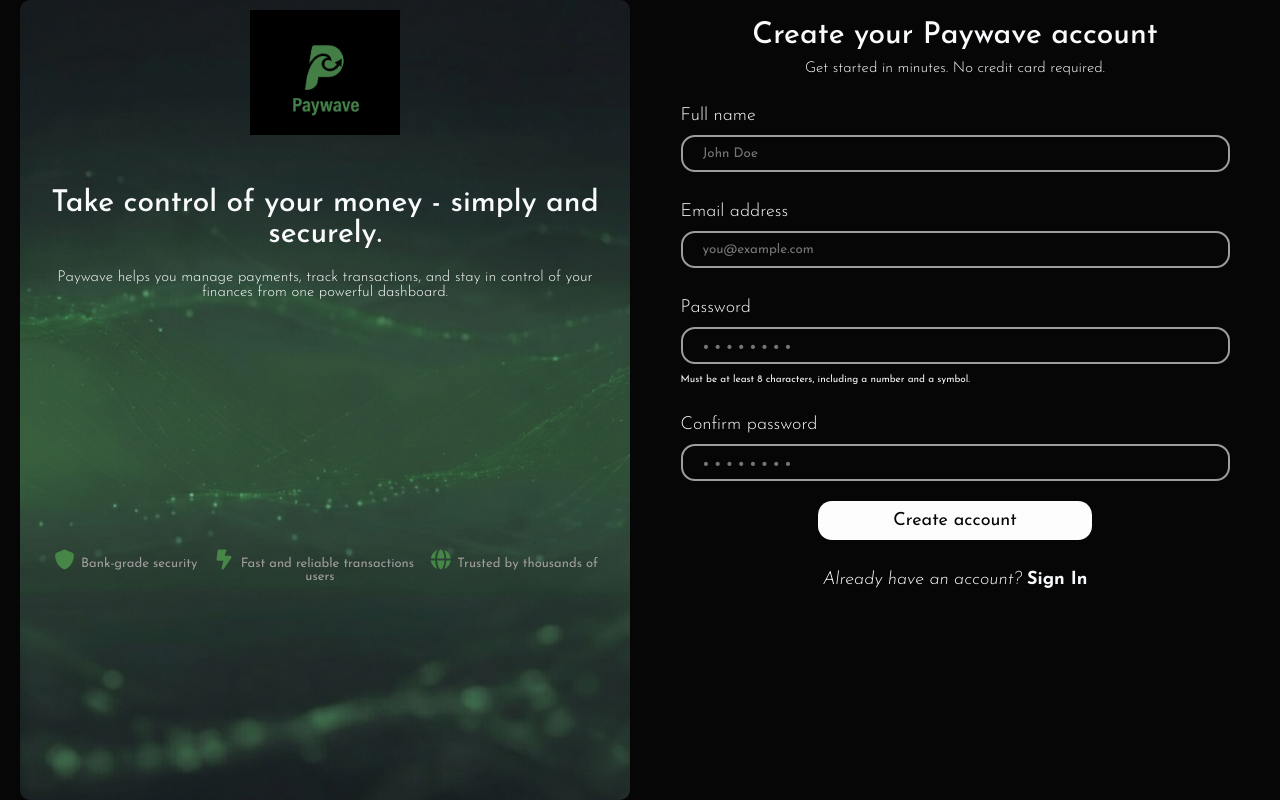
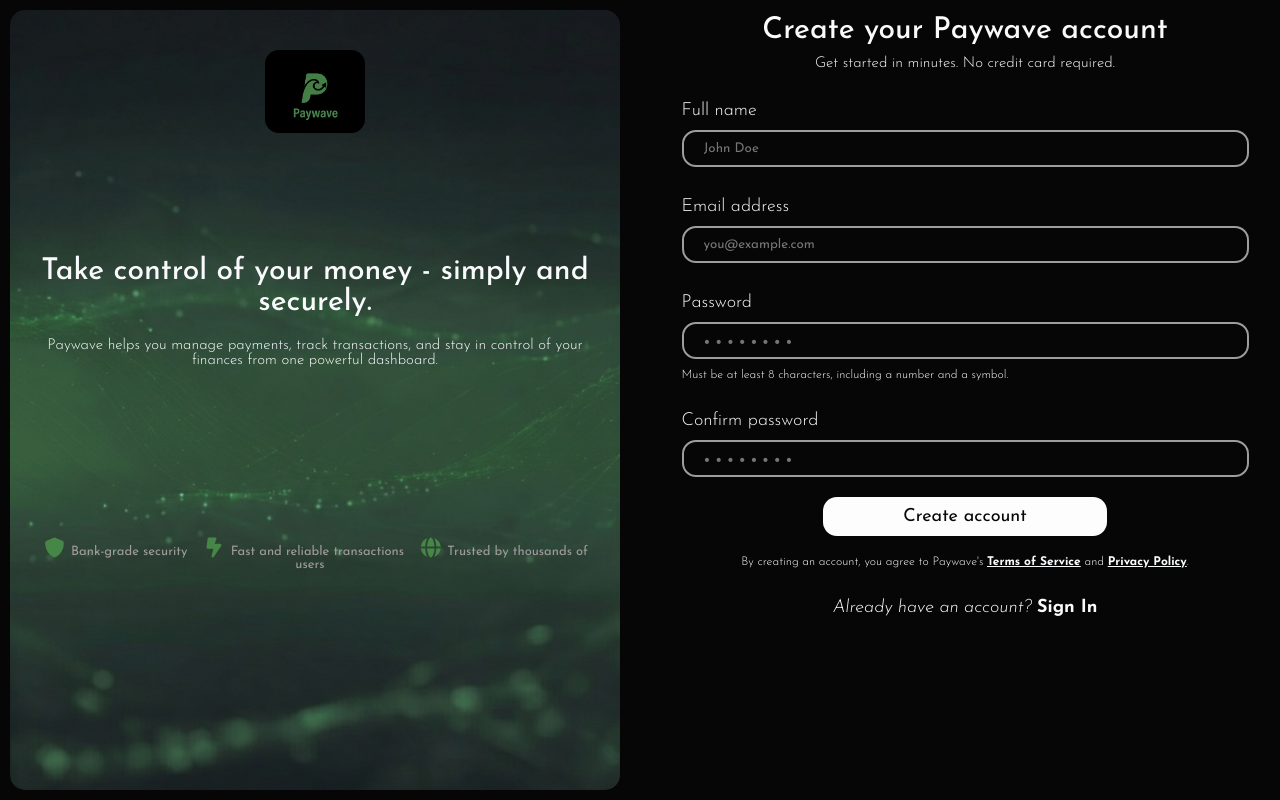
Before and after one commit to sammysplendor/Paywave, a plain HTML site: page pages/signup.html in a window 1280 px wide. Drawn offline with Linux system fonts and the light colour scheme.

Commit message:
Signup page UI completed

```diff
--- a/css/signup.css
+++ b/css/signup.css
@@ -4,20 +4,32 @@
   grid-template-columns: 1fr 1fr;
   gap: 2rem;
   height: 100vh;
-  padding: 0 2rem;
 }
 
 .branding-and-trust-panel {
-  padding: 1rem 3rem;
-  border-radius: 1rem;
+  padding: 0 2rem;
+  margin: 1rem;
+  border-radius: 1.5rem;
   background: url(../images/signup-page-bg-img.jpg);
   background-size: cover;
   background-position: center;
-  background-repeat: no-repeat;
-  height: 100vh;
+  /* background-repeat: no-repeat; */
   display: flex;
   flex-direction: column;
-  gap: 5rem;
+  gap: 2rem;
+}
+
+.branding-and-trust-panel header {
+  margin-top: 4rem;
+}
+
+.branding-and-trust-panel header img {
+  width: 10rem;
+  border-radius: 1.4rem;
+}
+
+.headline-container {
+  margin-top: 10rem;
 }
 
 .headline-container h2 {
@@ -34,7 +46,7 @@
 }
 
 .trust-indicators {
-  margin-top: 20rem;
+  margin-top: 15rem;
   font-size: 1.3rem;
   text-align: center;
   color: var(--text-secondary);
@@ -55,7 +67,7 @@
   flex-direction: column;
   align-items: center;
   gap: 3rem;
-  padding: 2rem 0;
+  padding: 1.5rem 0;
 }
 
 .form-title h2 {
@@ -70,11 +82,19 @@
   margin-top: 1rem;
 }
 
-/* .signup-form-container #signup-form {
-  display: flex;
-  flex-direction: column;
-  gap: 2rem;
-} */
 #signup-form {
   width: 90%;
 }
+
+.small-txt {
+  font-weight: 300;
+  font-size: 1.2rem;
+}
+
+.small-txt strong {
+  text-decoration: underline;
+}
+
+.small-txt a {
+  font-size: 1.2rem;
+}
--- a/pages/signup.html
+++ b/pages/signup.html
@@ -32,7 +32,7 @@
     <div class="signup-page-container">
       <section class="branding-and-trust-panel">
         <header>
-          <img src="../images/logo.jpg" alt="Paywave logo" width="150px" />
+          <img src="../images/logo.jpg" alt="Paywave logo" />
         </header>
 
         <div class="headline-container">
@@ -101,7 +101,7 @@
                 required
               />
             </div>
-            <p>
+            <p class="small-txt">
               Must be at least 8 characters, including a number and a symbol.
             </p>
             <p class="error"></p>
@@ -124,6 +124,13 @@
           <div class="form-btn-container">
             <button id="signup-btn" type="submit">Create account</button>
           </div>
+
+          <p class="small-txt">
+            By creating an account, you agree to Paywave's
+            <strong><a href="#">Terms of Service</a></strong> and
+            <strong><a href="#">Privacy Policy</a></strong
+            >.
+          </p>
         </form>
 
         <div>
```
Also changed, not shown: pages/signin.html (+2 -2 lines), js/main.js (added), js/signup.js (added).
